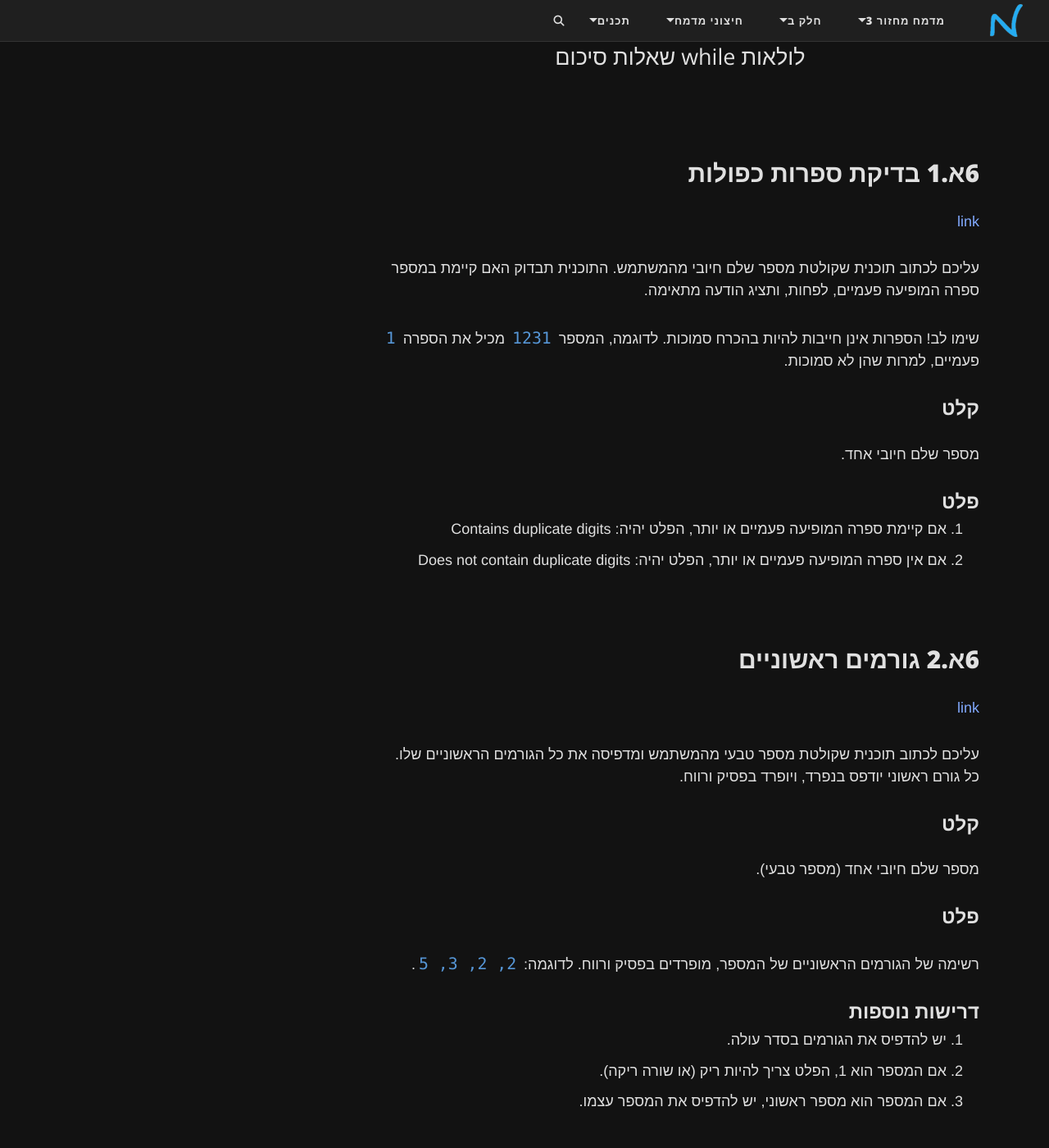
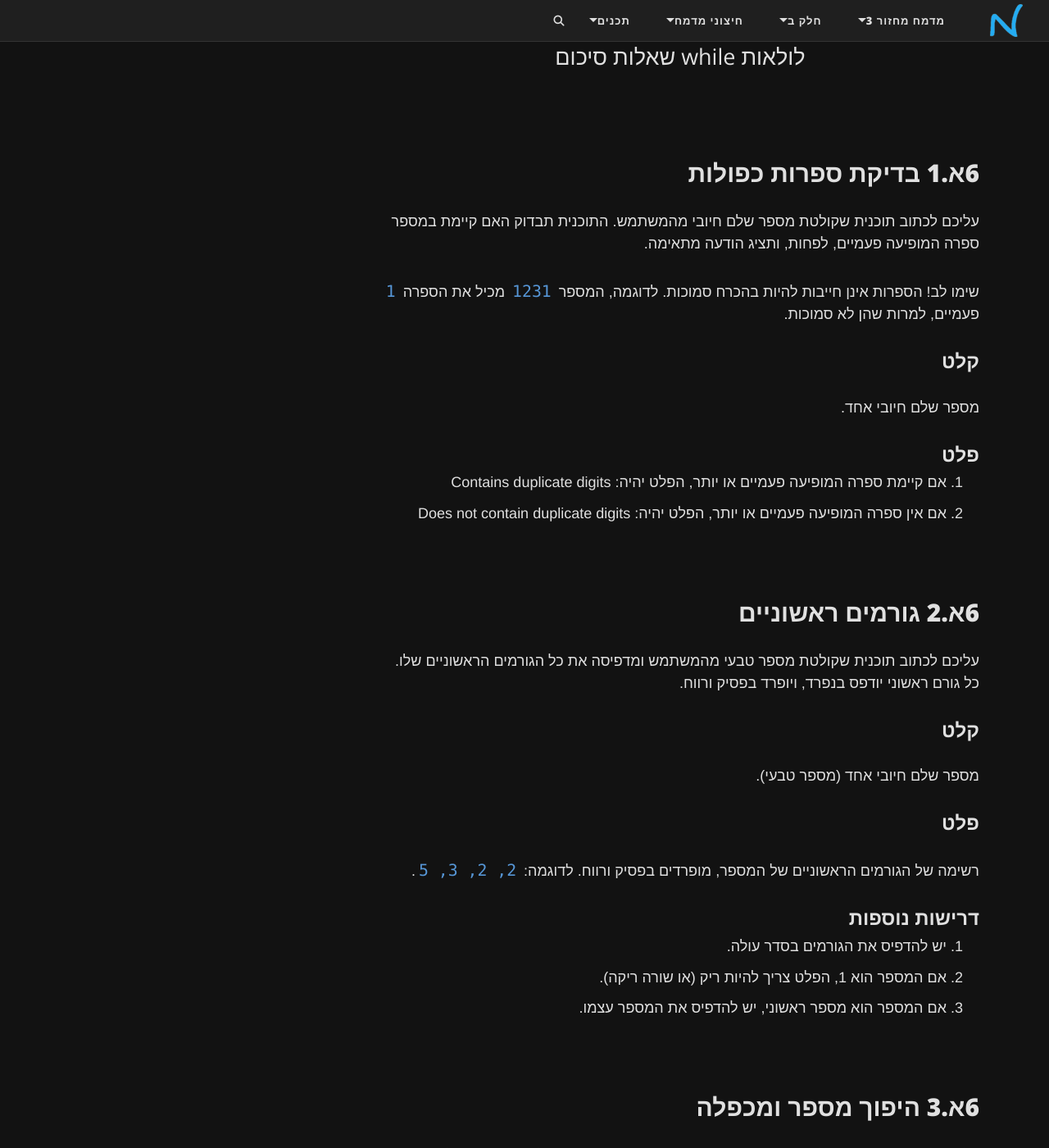
Before and after one commit to 3strategy/BeautifulYesodot, a Jekyll site: the page built from cst/yesodot/ex6a.md, in a window 1280 px wide and 1400 px high, scrolled down 200 px. Shown: the whole window at 82% size. Built offline with Jekyll 4.4.1, drawn with Linux system fonts in a browser that asks for light colours; comment, search, counter and statistics services are not loaded; some of the changed text lies outside the part shown.

Commit message:
6a with comments on question links

```diff
--- a/cst/yesodot/ex6a.md
+++ b/cst/yesodot/ex6a.md
@@ -11,7 +11,7 @@ lang: he
 
 
 ## 6א.1 בדיקת ספרות כפולות
-[link](https://stacks.co.il/console/classroom/YGUbk7x6V7/assignment/YGUbk7x6V7-csharp-2vlY12BYzzfn/csharp-j7CEE0uEO0K10kH)
+<!-- [link](https://stacks.co.il/console/classroom/YGUbk7x6V7/assignment/YGUbk7x6V7-csharp-2vlY12BYzzfn/csharp-j7CEE0uEO0K10kH) -->
 
 עליכם לכתוב תוכנית שקולטת מספר שלם חיובי מהמשתמש. התוכנית תבדוק האם קיימת במספר ספרה המופיעה פעמיים, לפחות, ותציג הודעה מתאימה.
 
@@ -27,7 +27,7 @@ lang: he
 2. אם אין ספרה המופיעה פעמיים או יותר, הפלט יהיה: Does not contain duplicate digits
 
 ## 6א.2 גורמים ראשוניים
-[link](https://stacks.co.il/console/classroom/YGUbk7x6V7/assignment/YGUbk7x6V7-csharp-2vlY12BYzzfn/csharp-agp509RzSqkWNc6)
+<!-- [link](https://stacks.co.il/console/classroom/YGUbk7x6V7/assignment/YGUbk7x6V7-csharp-2vlY12BYzzfn/csharp-agp509RzSqkWNc6) -->
 
 עליכם לכתוב תוכנית שקולטת מספר טבעי מהמשתמש ומדפיסה את כל הגורמים הראשוניים שלו. כל גורם ראשוני יודפס בנפרד, ויופרד בפסיק ורווח.
 
@@ -47,7 +47,7 @@ lang: he
 
 
 ## 6א.3 היפוך מספר ומכפלה
-[link](https://stacks.co.il/console/classroom/YGUbk7x6V7/assignment/YGUbk7x6V7-csharp-2vlY12BYzzfn/csharp-5pKx8zkBXlpQBMV)
+<!-- [link](https://stacks.co.il/console/classroom/YGUbk7x6V7/assignment/YGUbk7x6V7-csharp-2vlY12BYzzfn/csharp-5pKx8zkBXlpQBMV) -->
 
 עליכם לכתוב תוכנית שקולטת מספר טבעי מהמשתמש. התוכנית צריכה לבצע את הפעולות הבאות:
 
@@ -69,7 +69,7 @@ lang: he
 
 
 ## 6א.4 זוגות ספרות סמוכות זהות
-[link](https://stacks.co.il/console/classroom/YGUbk7x6V7/assignment/YGUbk7x6V7-csharp-2vlY12BYzzfn/csharp-q0XclOplk14oQEy)
+<!-- [link](https://stacks.co.il/console/classroom/YGUbk7x6V7/assignment/YGUbk7x6V7-csharp-2vlY12BYzzfn/csharp-q0XclOplk14oQEy) -->
 
 עליכם לכתוב תוכנית שקולטת מספר שלם חיובי מהמשתמש. התוכנית תבדוק האם קיימים במספר זוג ספרות סמוכות זהות ותציג הודעה מתאימה על המסך.
 
@@ -95,7 +95,7 @@ lang: he
 
 
 ## 6א.5 ניחוש מספר
-[link](https://stacks.co.il/console/classroom/YGUbk7x6V7/assignment/YGUbk7x6V7-csharp-2vlY12BYzzfn/csharp-YPU683xVzfVFVY4)
+<!-- [link](https://stacks.co.il/console/classroom/YGUbk7x6V7/assignment/YGUbk7x6V7-csharp-2vlY12BYzzfn/csharp-YPU683xVzfVFVY4) -->
 
 עליכם לכתוב תוכנית המדמה משחק ניחוש מספרים בין מחשב למשתמש. המחשב ינסה לנחש מספר שהמשתמש בחר (בין 1 ל-100), והמשתמש יספק רמזים.
 
@@ -129,7 +129,7 @@ lang: he
 
 
 ## 6א.6 ניחוש מספר2
-[link](https://stacks.co.il/console/classroom/YGUbk7x6V7/assignment/YGUbk7x6V7-csharp-2vlY12BYzzfn/csharp-cFdaaTSXdH2MsWk)
+<!-- [link](https://stacks.co.il/console/classroom/YGUbk7x6V7/assignment/YGUbk7x6V7-csharp-2vlY12BYzzfn/csharp-cFdaaTSXdH2MsWk) -->
 
 עליכם לפתח תוכנית המדמה משחק ניחוש מספרים. המחשב יבחר מספר אקראי בין 1 ל-100. המשתמש יצטרך לנחש את המספר הזה. לאחר כל ניחוש, התוכנית תספק משוב האם הניחוש גבוה מדי, נמוך מדי, או נכון. התוכנית תמשיך לקלוט ניחושים עד שהמשתמש ינחש את המספר הנכון.
 
@@ -160,7 +160,7 @@ lang: he
 
 
 ## 6א.7 סטטיסטיקת ציוני תלמידים
-[link](https://stacks.co.il/console/classroom/YGUbk7x6V7/assignment/YGUbk7x6V7-csharp-2vlY12BYzzfn/csharp-G6jXslBXz54BxAz)
+<!-- [link](https://stacks.co.il/console/classroom/YGUbk7x6V7/assignment/YGUbk7x6V7-csharp-2vlY12BYzzfn/csharp-G6jXslBXz54BxAz) -->
 
 עליכם לכתוב תוכנית שקולטת ציוני תלמידים. הקלט יסתיים כאשר המורה מזין את הציון 999. התוכנית צריכה לחשב ולהדפיס את הסטטיסטיקות הבאות:
 
@@ -191,7 +191,7 @@ lang: he
 
 
 ## 6א.8 צמצום שברים
-[link](https://stacks.co.il/console/classroom/YGUbk7x6V7/assignment/YGUbk7x6V7-csharp-2vlY12BYzzfn/csharp-WKzqiQ1BhZ6Za0c)
+<!-- [link](https://stacks.co.il/console/classroom/YGUbk7x6V7/assignment/YGUbk7x6V7-csharp-2vlY12BYzzfn/csharp-WKzqiQ1BhZ6Za0c) -->
 
 עליכם לכתוב תוכנית שקולטת שני מספרים שלמים מהמשתמש: מונה (numerator) ומכנה (denominator). התוכנית צריכה לצמצם את השבר המיוצג על ידי המונה והמכנה לצורתו הפשוטה ביותר, ולהדפיס את השבר המצומצם.
 
@@ -214,7 +214,7 @@ lang: he
 
 
 ## 6א.9 תלמיד גבוה ונמוך ביותר
-[link](https://stacks.co.il/console/classroom/YGUbk7x6V7/assignment/YGUbk7x6V7-csharp-2vlY12BYzzfn/csharp-AZ7Bc0FjEeSpUbB)
+<!-- [link](https://stacks.co.il/console/classroom/YGUbk7x6V7/assignment/YGUbk7x6V7-csharp-2vlY12BYzzfn/csharp-AZ7Bc0FjEeSpUbB) -->
 
 עליכם לכתוב תוכנית שתקלוט שמות וגבהים של תלמידים. הקלט יסתיים כאשר המשתמש יזין את המילה 'stop' כשם התלמיד. לאחר סיום הקלט, התוכנית תדפיס את השם והגובה של התלמיד הגבוה ביותר ואת השם והגובה של התלמיד הנמוך ביותר.
 
```
